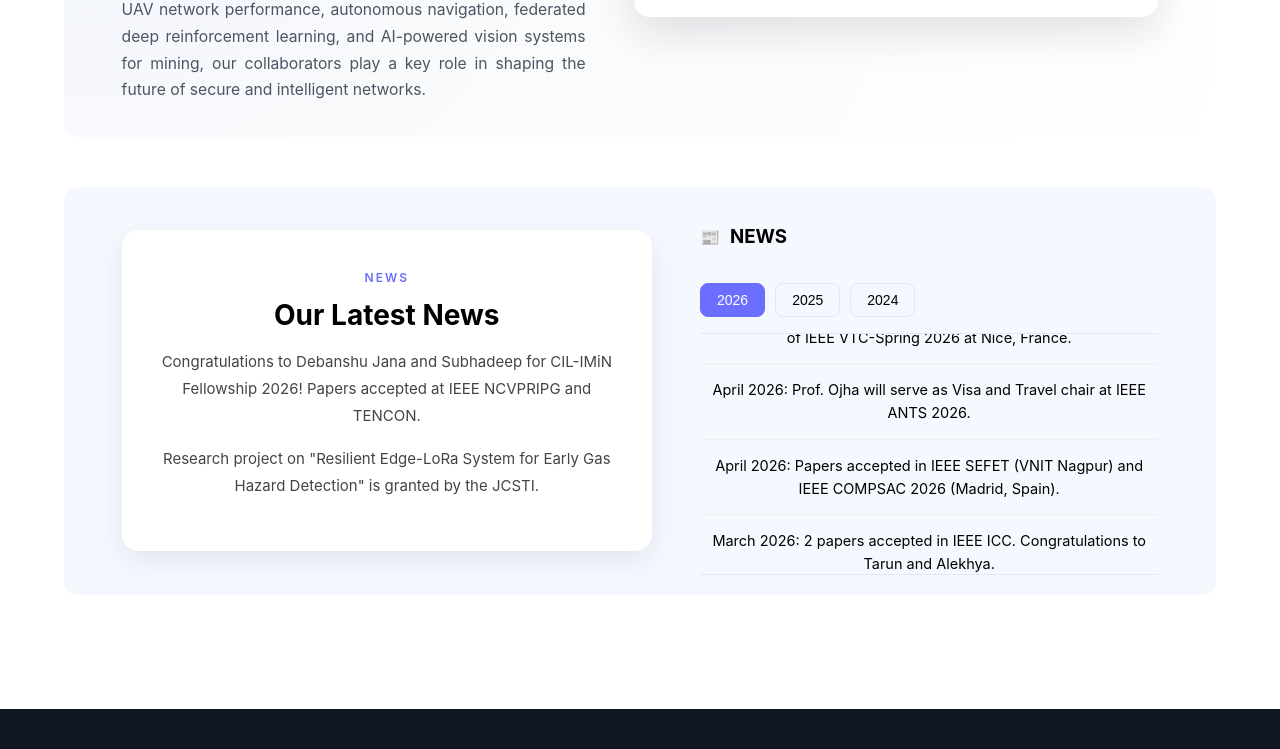
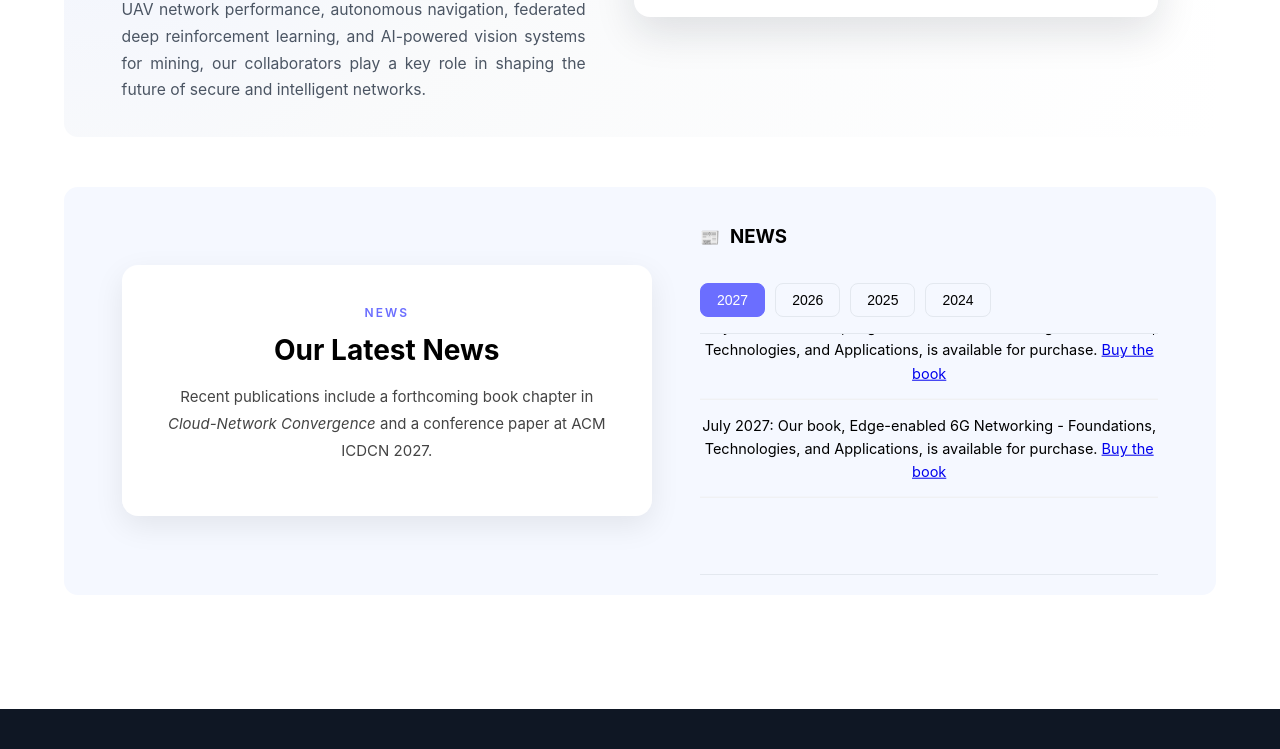
Before and after one commit to cosinelab-iitism/cosinelab-iitism.github.io, a React (Create React App) app: page / in a window 1280 px wide. Shown: the part 2037-2786 px from the top of the page. Built offline with nearby package versions, Linux system fonts and the light colour scheme.

Commit message:
news and publication

```diff
--- a/public/bibtex/publications.json
+++ b/public/bibtex/publications.json
@@ -13,8 +13,9 @@
     "authors": "Afa, A. Kalita, T. Ojha",
     "highlightAuthor": "T. Ojha",
     "title": "Autonomous Traffic-Adaptive RAW Scheduling for IEEE 802.11ah IoT Networks",
-    "venue": "28th ACM International Conference on Distributed Computing and Networking (ICDCN 2027), Bali, Indonesia",
-    "year": 2026,
+    "venue": "28th ACM International Conference on Distributed Computing and Networking (ICDCN 2027), Suratkal, India",
+    "month": 1,
+    "year": 2027,
     "type": "conference",
     "tags": ["IoT", "Resource Allocation"],
     "note": ""
--- a/src/components/NewsTicker.js
+++ b/src/components/NewsTicker.js
@@ -2,6 +2,13 @@
 import "./NewsTicker.css";
 
 const newsItems = [
+  {
+    date: "July 2027",
+    text: "Our book, Edge-enabled 6G Networking - Foundations, Technologies, and Applications, is available for purchase.",
+    link: "https://www.amazon.in/Edge-enabled-Networking-Foundations-Technologies-Applications/dp/303219041X",
+  },
+  "October 2026: A new book chapter, 'Game-Theoretic Optimization of Edge-Enabled Gateways for Cloud-Integrated Access Networks,' is forthcoming in Cloud-Network Convergence (Springer Nature).",
+  "October 2026: 'Autonomous Traffic-Adaptive RAW Scheduling for IEEE 802.11ah IoT Networks' is part of the 28th ACM International Conference on Distributed Computing and Networking (ICDCN 2027) in Suratkal, India.",
     "June 2026: Papes accepted at NCVPRIPG 2026 (Jaipur, India) and TENCON 2026 (Bali, Indonesia). ",
     "June 2026: MSc students, Debanshu and Subhadeep, selected for `CIL-IMiN Fellowship 2026'",
     "June 2026: Prof. Ojha delivered a keynote lecture at Workshop 16 of IEEE VTC-Spring 2026 at Nice, France.",
@@ -35,7 +42,7 @@
 function groupByYear(items) {
   const groups = {};
   items.forEach(item => {
-    const [datePart] = item.split(': ');
+    const [datePart] = typeof item === "string" ? item.split(": ") : [item.date];
     const year = datePart.split(' ')[1];
     if (!groups[year]) groups[year] = [];
     groups[year].push(item);
@@ -47,7 +54,7 @@
 const years = Object.keys(newsByYear).sort((a, b) => b - a);
 
 function NewsTicker() {
-  const [selectedYear, setSelectedYear] = useState('2026');
+  const [selectedYear, setSelectedYear] = useState(years[0] || '2026');
 
   return (
     <div className="partners-section">
@@ -59,11 +66,7 @@
           <h2 className="card-title">Our Latest News</h2>
 
           <p className="card-text">
-            Congratulations to Debanshu Jana and Subhadeep for CIL-IMiN Fellowship 2026! Papers accepted at IEEE NCVPRIPG and TENCON.
-          </p>
-
-          <p className="card-text">
-            Research project on "Resilient Edge-LoRa System for Early Gas Hazard Detection" is granted by the JCSTI.
+            Recent publications include a forthcoming book chapter in <em>Cloud-Network Convergence</em> and a conference paper at ACM ICDCN 2027.
           </p>
         </div>
 
@@ -91,7 +94,16 @@
             <div className="news-scroll">
               {newsByYear[selectedYear].concat(newsByYear[selectedYear]).map((item, index) => (
                 <div className="news-item" key={index}>
-                  {item}
+                  {typeof item === "string" ? (
+                    item
+                  ) : (
+                    <>
+                      {item.date}: {item.text} {" "}
+                      <a href={item.link} target="_blank" rel="noopener noreferrer">
+                        Buy the book
+                      </a>
+                    </>
+                  )}
                 </div>
               ))}
             </div>
```
